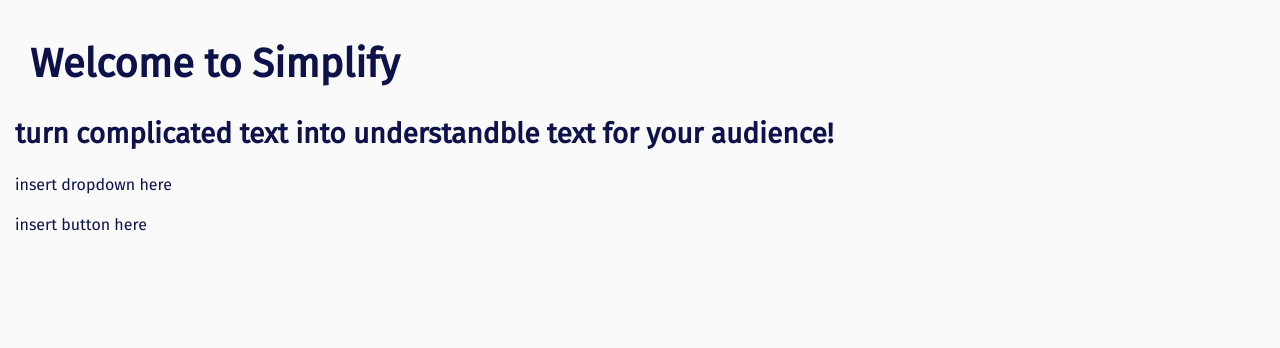
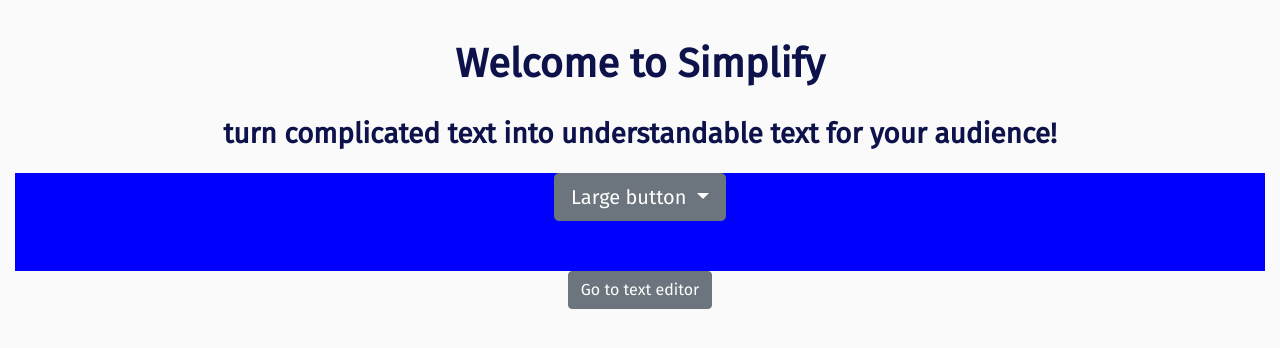
Before and after one commit to davidlin0241/Simplify, a Django app: page / in a window 1280 px wide. Shown: the top 348 px of the page. Run offline with Django 3.2, Linux system fonts and the light colour scheme; some libraries are stand-ins or nearby versions.

Commit message:
uploading logo

```diff
--- a/app/templates/index.html
+++ b/app/templates/index.html
@@ -16,6 +16,25 @@
 
 	<style type="text/css">
 
+    .title {
+      text-align: center;
+    }
+
+    .description {
+      text-align: center;
+
+    }
+
+    .button {
+      text-align: center;
+    }
+
+    .btn-group {
+      padding-bottom: 50px;
+    }
+
+
+
 	</style>
 
 </head>
@@ -24,22 +43,36 @@
   <div class="container-fluid">
      <div row>
         <div class="col-12">
-          <h1> Welcome to Simplify</h1>
+          <h1 class="title"> Welcome to Simplify</h1>
        </div>
 
     </div>
 
     <div row>
-        <h3> turn complicated text into understandble text for your audience!</h3>
+        <div class="col-12">
+          <h3 class="description"> turn complicated text into understandable text for your audience!</h3>
+        </div>
     </div>
 
     <div row>
-      <p> insert dropdown here </p>
-
+        <div class="col-12" style="text-align:center;background-color:blue;">
+          <div class="btn-group">
+            <button class="btn btn-secondary btn-lg dropdown-toggle" type="button" data-toggle="dropdown" aria-haspopup="true" aria-expanded="false">
+              Large button
+            </button>
+            <div class="dropdown-menu">
+              <a class="dropdown-item" href="#">Action</a>
+              <a class="dropdown-item" href="#">Another action</a>
+              <a class="dropdown-item" href="#">Something else here</a>
+            </div>
+          </div>
+        </div>
     </div>
 
     <div row>
-      <p> insert button here </p>
+      <div class="col-12" style="text-align:center;">
+         <button type="button" class="btn btn-secondary">Go to text editor</button>
+      </div>
     </div>
   </div>
 
```
Also changed, not shown: app/templates/editor.html (+16 -9 lines).
